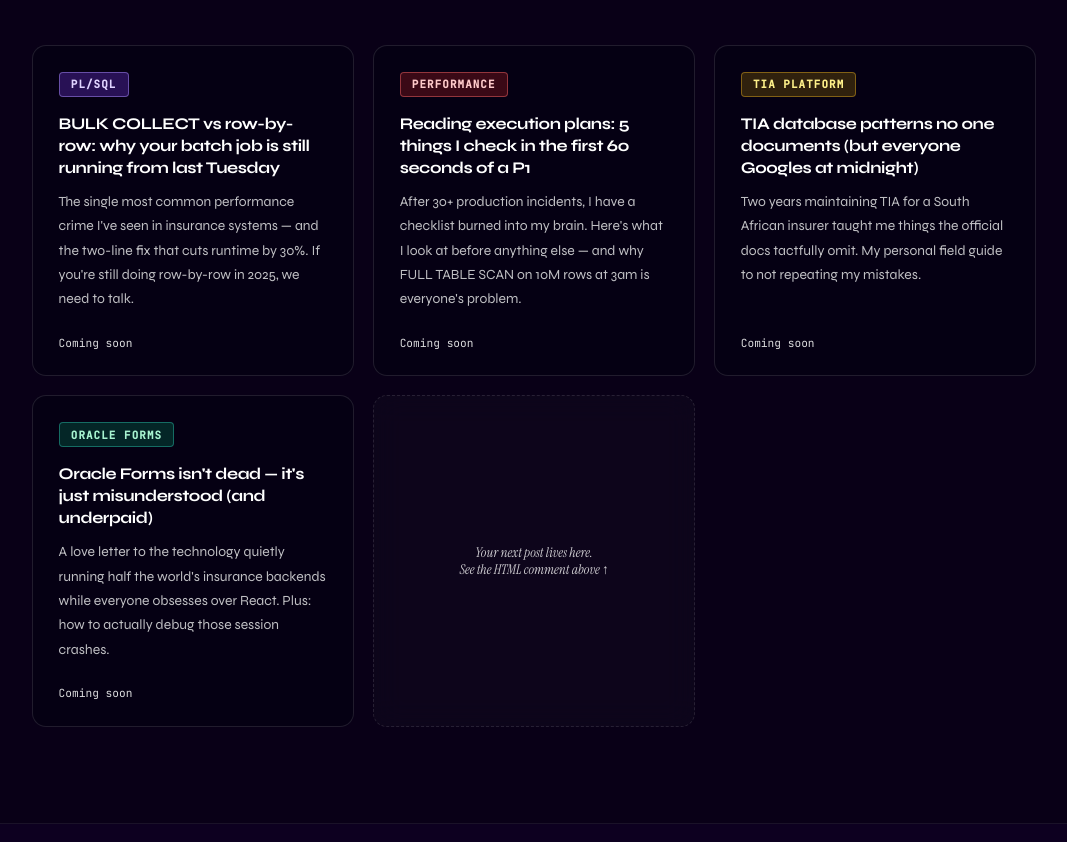
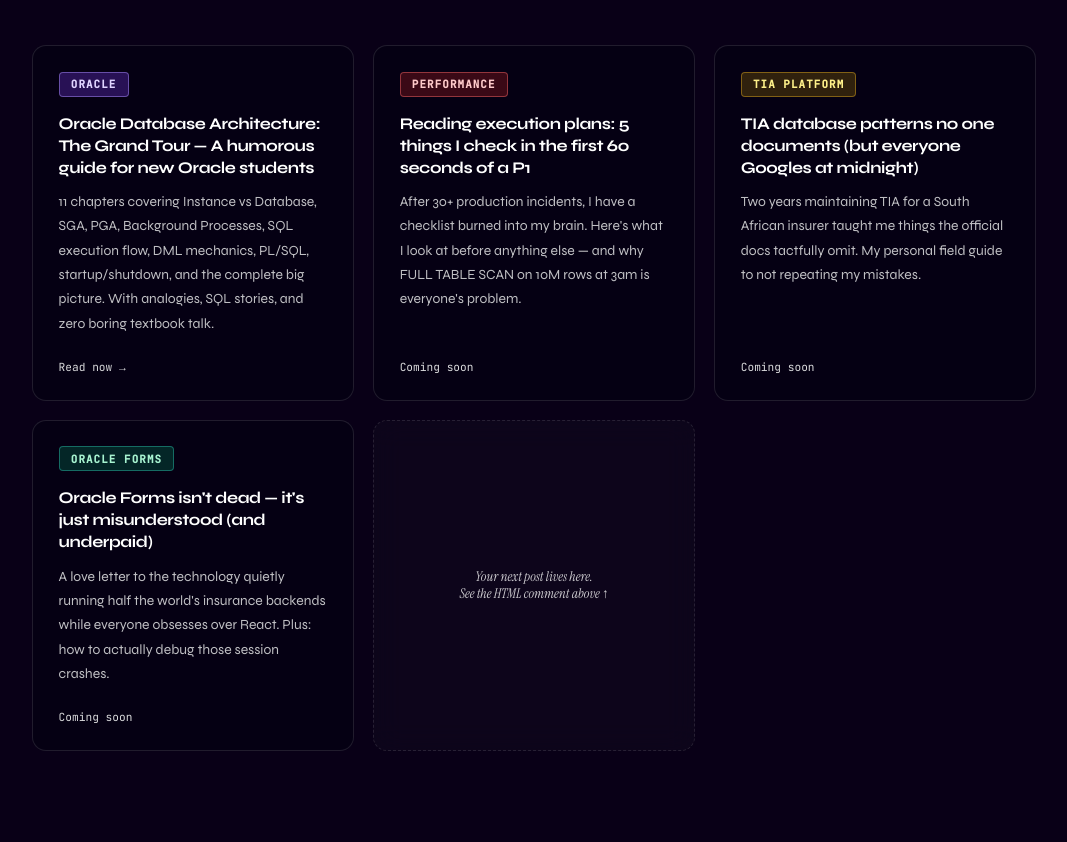
Before and after one commit to Va5udha/vasudha.github.io, a plain HTML site: page index.html in a window 1280 px wide. Shown: the part 3584-4426 px from the top of the page, without its empty margins (106-1173 px from the left). Drawn offline with Linux system fonts and the light colour scheme.

Commit message:
Update index.html

```diff
--- a/index.html
+++ b/index.html
@@ -727,11 +727,11 @@
     Change post-tag class: pt-indigo / pt-coral / pt-mint / pt-gold
     -->
 
-    <a class="post" href="#" onclick="return false;">
-      <span class="post-tag pt-indigo">PL/SQL</span>
-      <div class="post-title">BULK COLLECT vs row-by-row: why your batch job is still running from last Tuesday</div>
-      <div class="post-blurb">The single most common performance crime I've seen in insurance systems — and the two-line fix that cuts runtime by 30%. If you're still doing row-by-row in 2025, we need to talk.</div>
-      <div class="post-foot">Coming soon</div>
+    <a class="post" href="oracle-architecture-guide.html">
+      <span class="post-tag pt-indigo">Oracle</span>
+      <div class="post-title">Oracle Database Architecture: The Grand Tour — A humorous guide for new Oracle students</div>
+      <div class="post-blurb">11 chapters covering Instance vs Database, SGA, PGA, Background Processes, SQL execution flow, DML mechanics, PL/SQL, startup/shutdown, and the complete big picture. With analogies, SQL stories, and zero boring textbook talk.</div>
+      <div class="post-foot">Read now →</div>
     </a>
 
     <a class="post" href="#" onclick="return false;">
```
